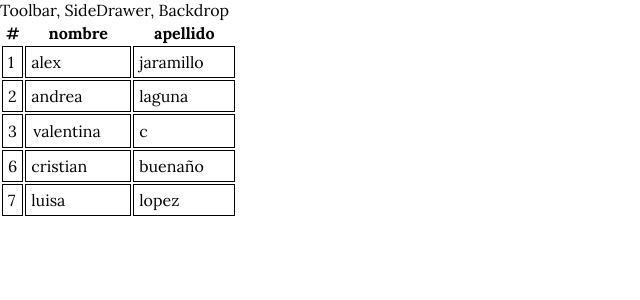
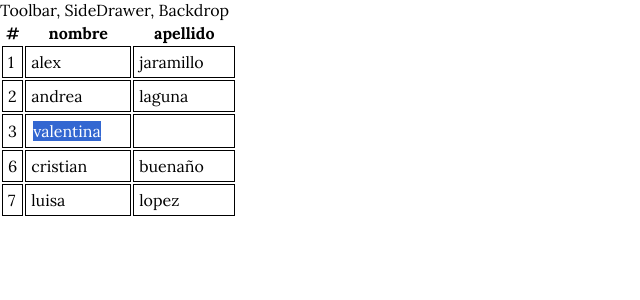
Before and after one commit to alexunjm/table-editing, a React app: page / in a window 1280 px wide. Both pictures are taken after a click on the element "valentina". Shown: the top 300 px of the page, without its empty margins (0-640 px from the left). Built offline with nearby package versions, Linux system fonts and the light colour scheme.

Commit message:
seleccionar dato en input al dar foco habilitados poder poner datos vacios desde el inicio o borrarlos

```diff
--- a/src/components/Table/Body/Body.js
+++ b/src/components/Table/Body/Body.js
@@ -10,8 +10,9 @@ const body = props => (
         changed={props.changed}
         key={elm.id}
         data={elm}
+        focused={props.focused}
+        blurred={props.blurred}
         keyDown={(e, data) => props.keyDown(e, data, { index, array })}
-        blurred={props.blurred}
       />
     ))}
   </tbody>
--- a/src/components/Table/Body/Row/Editable/Editable.js
+++ b/src/components/Table/Body/Row/Editable/Editable.js
@@ -6,11 +6,19 @@ const editable = props => {
         {props.val.editable ? props.val.editable : props.val}
       </td>;
 	}
-	if(props.val.editable) {
-		return <td>
-        <input className="max-w" onChange={props.changed} value={props.val.editable} autoFocus="true" onBlur={props.blurred} onKeyDown={props.keyDown} tabIndex="0" />
+	if (props.val.hasOwnProperty("editable")) {
+    return <td>
+		<input
+			onChange={props.changed}
+			value={props.val.editable}
+			onFocus={props.focused}
+			onBlur={props.blurred}
+			onKeyDown={props.keyDown}
+			autoFocus="true"
+			className="max-w"
+			tabIndex="0" />
       </td>;
-	}
+  }
 	return <td onClick={(event) => props.clicked(event, props.keyProp)}>{props.val}</td>;
 }
 
--- a/src/components/Table/Body/Row/Row.js
+++ b/src/components/Table/Body/Row/Row.js
@@ -23,6 +23,7 @@ const row = props => {
           key={elm.key}
           keyProp={elm.key}
           val={elm.value}
+          focused={props.focused}
           blurred={props.blurred}
           keyDown={e => props.keyDown(e, { elmData: elm, elm: props.data })}
         />
--- a/src/components/Table/Table.js
+++ b/src/components/Table/Table.js
@@ -11,6 +11,7 @@ const table = props => (
       clicked={props.clicked}
       changed={props.changed}
       data={props.data}
+      focused={props.focused}
       blurred={props.blurred}
     />
   </table>
--- a/src/containers/Table/TableContainer.js
+++ b/src/containers/Table/TableContainer.js
@@ -10,7 +10,7 @@ class TableContainer extends Component {
     data: [
       { id: 1, nombre: "alex", apellido: "jaramillo" },
       { id: 2, nombre: "andrea", apellido: "laguna" },
-      { id: 3, nombre: "valentina", apellido: "c" },
+      { id: 3, nombre: "valentina", apellido: "" },
       { id: 6, nombre: "cristian", apellido: "buenaño" },
       { id: 7, nombre: "luisa", apellido: "lopez" }
     ]
@@ -22,7 +22,7 @@ class TableContainer extends Component {
      */
     return this.state.data.map(elm => {
       for (let key in elm) {
-        if (elm[key]["editable"]) {
+        if (elm[key].hasOwnProperty("editable")) {
           elm[key] = elm[key]["editable"];
         }
       }
@@ -52,7 +52,9 @@ class TableContainer extends Component {
    */
   changeData = (data, value) => {
     const res = this.getDataNElmById(data.id);
-    res.elm[data.key] = { editable: value ? value : res.elm[data.key] };
+    res.elm[data.key] = {
+      editable: value || value === "" ? value : res.elm[data.key]
+    };
     this.setData(res.Data);
   };
 
@@ -62,6 +64,10 @@ class TableContainer extends Component {
    */
   changeInputValueHandler = (event, data) => {
     this.changeData(data, event.target.value);
+  };
+
+  focusHandler = event => {
+    event.target.select();
   };
 
   /**
@@ -143,7 +149,7 @@ class TableContainer extends Component {
           break;
 
         case 38: // up
-          if (result.up.val)
+          if (result.up.val || result.up.val === "")
             this.changeData(
               {
                 id: this.getValFromArray(
@@ -163,7 +169,7 @@ class TableContainer extends Component {
           break;
 
         case 40: // down
-          if (result.down.val)
+          if (result.down.val || result.down.val === "")
             this.changeData(
               {
                 id: this.getValFromArray(
@@ -191,6 +197,7 @@ class TableContainer extends Component {
           changed={this.changeInputValueHandler}
           data={this.state.data}
           keyDown={this.onKeyDown}
+          focused={this.focusHandler}
           blurred={this.blurHandler}
         />
       </div>
```
